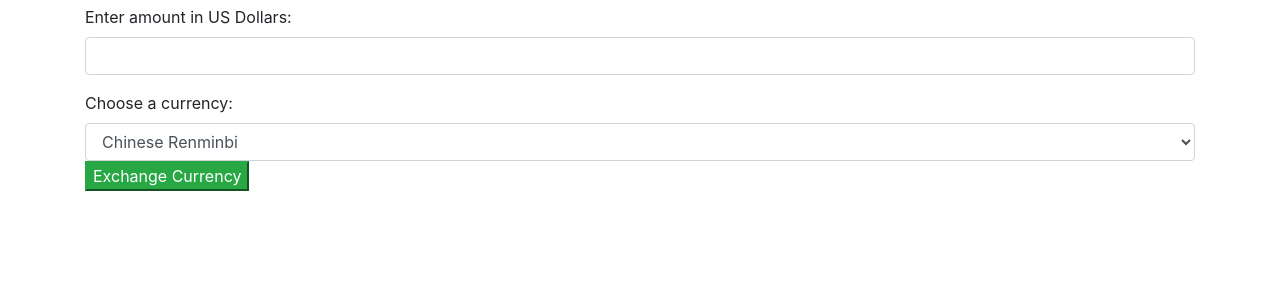
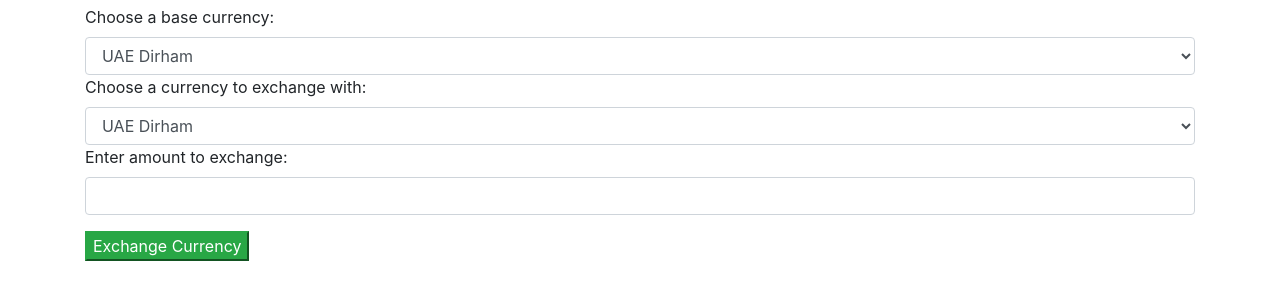
Before and after one commit to MarielHamson/currency-exchange, a website built with webpack: page src/index.html in a window 1280 px wide. Shown: the part 51-350 px from the top of the page. Built offline with nearby package versions, Linux system fonts and the light colour scheme.

Commit message:
make all conversions work. math is really hard

```diff
--- a/src/currency-exchange.js
+++ b/src/currency-exchange.js
@@ -7,11 +7,12 @@ import { CurrencyExchange } from './../src/currency-exchange-service.js';
 $(document).ready(function() {
 
   $('#exchange').click(function() {
-    const usd = parseInt($('#us-dollars').val());
+    const amount = parseInt($('#amount').val());
     const currency = $('#currency').val();
-    $('#us-dollars').val("");
+    const baseCurrency = $('#base-currency').val();
+    $('#amount').val("");
 
-    if (!isNaN(usd)) {
+    if (!isNaN(amount)) {
       (async () => {
         let currencyExchange = new CurrencyExchange();
         const response = await currencyExchange.getExchange();
@@ -21,10 +22,10 @@ $(document).ready(function() {
       $('.showErrors').text("Please enter a valid amount");
       }
     function getElements(response) {
-      console.log(typeof response.conversion_rates[currency])
-
+      let convertToDollars = amount / response.conversion_rates[baseCurrency];
+      convertToDollars * response.conversion_rates[currency]
       if (response && response.conversion_rates[currency] !== undefined) {
-        $('.showExchange').text(`The amount of ${usd} is equal to ${response.conversion_rates[currency] * usd} in ${currency}`);
+        $('.showExchange').text(`The amount of ${amount} in ${baseCurrency}is equal to ${convertToDollars * response.conversion_rates[currency]} in ${currency}`);
       } else {
         $('.showErrors').text("There was an error processing your request.");
       }
--- a/src/index.html
+++ b/src/index.html
@@ -8,18 +8,118 @@
 <body>
   <div class="container">
     <h1>Currency exchange</h1>
+    <label for="base-currency">Choose a base currency:</label>
+    <select class="form-control" id="base-currency">
+      <option value = "AED">UAE Dirham</option>
+      <option value = "ARS">Argentine Peso</option>
+      <option value = "AUD">Australian Dollar</option>
+      <option value = "BGN">Bulgarian Lev</option>
+      <option value = "BRL">Brazilian Real</option>
+      <option value = "BSD">Bahamian Dollar</option>
+      <option value = "CAD">Canadian Dollar</option>
+      <option value = "CHF">Swiss Franc</option>
+      <option value = "CLP">Chilean Peso</option>
+      <option value = "CNY">Chinese Renminbi</option>
+      <option value = "COP">Colombian Peso</option>
+      <option value = "CZK">Czech Koruna</option>
+      <option value = "DKK">Danish Krone</option>
+      <option value = "DOP">Dominican Peso</option>
+      <option value = "EGP">Egyptian Pound</option>
+      <option value = "EUR">Euro</option>
+      <option value = "FJD">Fiji Dollar</option>
+      <option value = "GBP">Pound Sterling</option>
+      <option value = "GTQ">Guatemalan Quetzal</option>
+      <option value = "HKD">Hong Kong Dollar</option>
+      <option value = "HRK">Croatian Kuna</option>
+      <option value = "HUF">Hungarian Forint</option>
+      <option value = "IDR">Indonesian Rupiah</option>
+      <option value = "ILS">Israeli New Shekel</option>
+      <option value = "INR">Indian Rupee</option>
+      <option value = "ISK">Icelandic Krona</option>
+      <option value = "JPY">Japanese Yen</option>
+      <option value = "KRW">South Korean Won</option>
+      <option value = "KZT">Kazakhstani Tenge</option>
+      <option value = "MXN">Mexican Peso</option>
+      <option value = "MYR">Malasian Ringgit</option>
+      <option value = "NOK">Norwegian Krone</option>
+      <option value = "NZD">New Zealand Dollar</option>
+      <option value = "PAB">Panamanian Balboa</option>
+      <option value = "PEN">Peruvian Sol</option>
+      <option value = "PHP">Phllippine Peso</option>
+      <option value = "PKR">Pakistani Rupee</option>
+      <option value = "PLN">Polish Zloty</option>
+      <option value = "PYG">Paraguayan Guarani</option>
+      <option value = "RON">Romanian Leu</option>
+      <option value = "RUB">Russian Ruble</option>
+      <option value = "SAR">Saudi Riyal</option>
+      <option value = "SEK">Swedish Krona</option>
+      <option value = "SGD">Singapore Dollar</option>
+      <option value = "THB">Thai Baht</option>
+      <option value = "TRY">Turkish Lira</option>
+      <option value = "TWD">New Taiwan Dollar</option>
+      <option value = "UAH">Ukrainian Hryvnia</option>
+      <option value = "USD">United States Dollar</option>
+      <option value = "UYU">Uruguayan Peso</option>
+      <option value = "ZAR">South African Rand</option>
+    </select>
+    <label for="currency">Choose a currency to exchange with:</label>
+    <select class="form-control" id="currency">
+      <option value = "AED">UAE Dirham</option>
+      <option value = "ARS">Argentine Peso</option>
+      <option value = "AUD">Australian Dollar</option>
+      <option value = "BGN">Bulgarian Lev</option>
+      <option value = "BRL">Brazilian Real</option>
+      <option value = "BSD">Bahamian Dollar</option>
+      <option value = "CAD">Canadian Dollar</option>
+      <option value = "CHF">Swiss Franc</option>
+      <option value = "CLP">Chilean Peso</option>
+      <option value = "CNY">Chinese Renminbi</option>
+      <option value = "COP">Colombian Peso</option>
+      <option value = "CZK">Czech Koruna</option>
+      <option value = "DKK">Danish Krone</option>
+      <option value = "DOP">Dominican Peso</option>
+      <option value = "EGP">Egyptian Pound</option>
+      <option value = "EUR">Euro</option>
+      <option value = "FJD">Fiji Dollar</option>
+      <option value = "GBP">Pound Sterling</option>
+      <option value = "GTQ">Guatemalan Quetzal</option>
+      <option value = "HKD">Hong Kong Dollar</option>
+      <option value = "HRK">Croatian Kuna</option>
+      <option value = "HUF">Hungarian Forint</option>
+      <option value = "IDR">Indonesian Rupiah</option>
+      <option value = "ILS">Israeli New Shekel</option>
+      <option value = "INR">Indian Rupee</option>
+      <option value = "ISK">Icelandic Krona</option>
+      <option value = "JPY">Japanese Yen</option>
+      <option value = "KRW">South Korean Won</option>
+      <option value = "KZT">Kazakhstani Tenge</option>
+      <option value = "MXN">Mexican Peso</option>
+      <option value = "MYR">Malasian Ringgit</option>
+      <option value = "NOK">Norwegian Krone</option>
+      <option value = "NZD">New Zealand Dollar</option>
+      <option value = "PAB">Panamanian Balboa</option>
+      <option value = "PEN">Peruvian Sol</option>
+      <option value = "PHP">Phllippine Peso</option>
+      <option value = "PKR">Pakistani Rupee</option>
+      <option value = "PLN">Polish Zloty</option>
+      <option value = "PYG">Paraguayan Guarani</option>
+      <option value = "RON">Romanian Leu</option>
+      <option value = "RUB">Russian Ruble</option>
+      <option value = "SAR">Saudi Riyal</option>
+      <option value = "SEK">Swedish Krona</option>
+      <option value = "SGD">Singapore Dollar</option>
+      <option value = "THB">Thai Baht</option>
+      <option value = "TRY">Turkish Lira</option>
+      <option value = "TWD">New Taiwan Dollar</option>
+      <option value = "UAH">Ukrainian Hryvnia</option>
+      <option value = "USD">United States Dollar</option>
+      <option value = "UYU">Uruguayan Peso</option>
+      <option value = "ZAR">South African Rand</option>
+    </select>
     <div class="form-group">
-      <label for="usd">Enter amount in US Dollars:</label>
-      <input id="us-dollars" class="form-control" type="number">
+      <label for="usd">Enter amount to exchange:</label>
+      <input id="amount" class="form-control" type="number">
     </div>
-    <label for="currency">Choose a currency:</label>
-    <select class="form-control" id="currency">
-      <option value = "CNY">Chinese Renminbi</option>
-      <option value = "EUR">Spanish Euro</option>
-      <option value = "ZAR">South African Rand</option>
-      <option value = "DKK">Danish Krone</option>
-      <option value = "MYR">Malasian Ringgit</option>
-    </select>
     <button class="btn-success" id="exchange">Exchange Currency</button>
     <div class="showErrors"></div>
     <div class="showExchange"></div>
```
